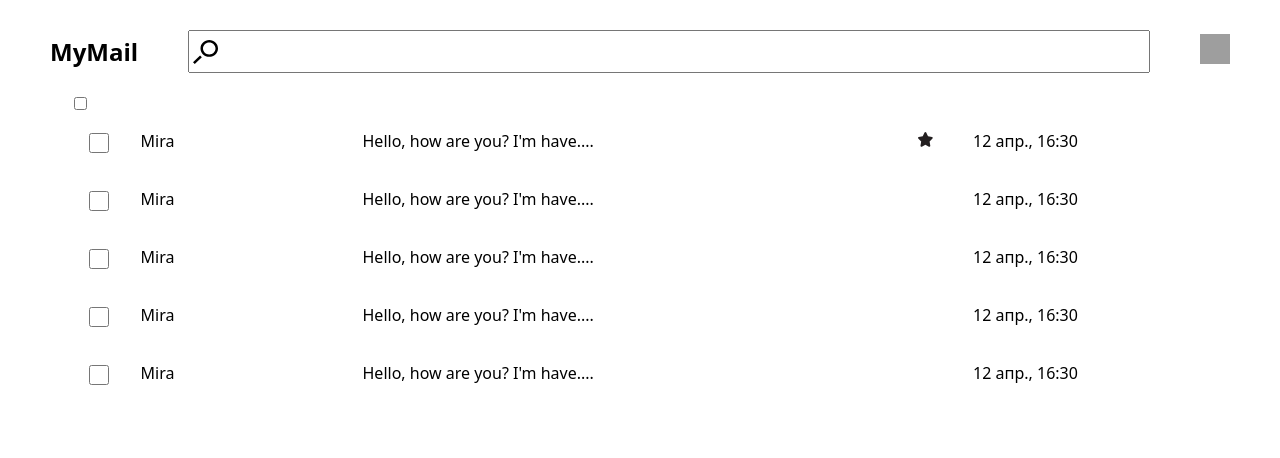
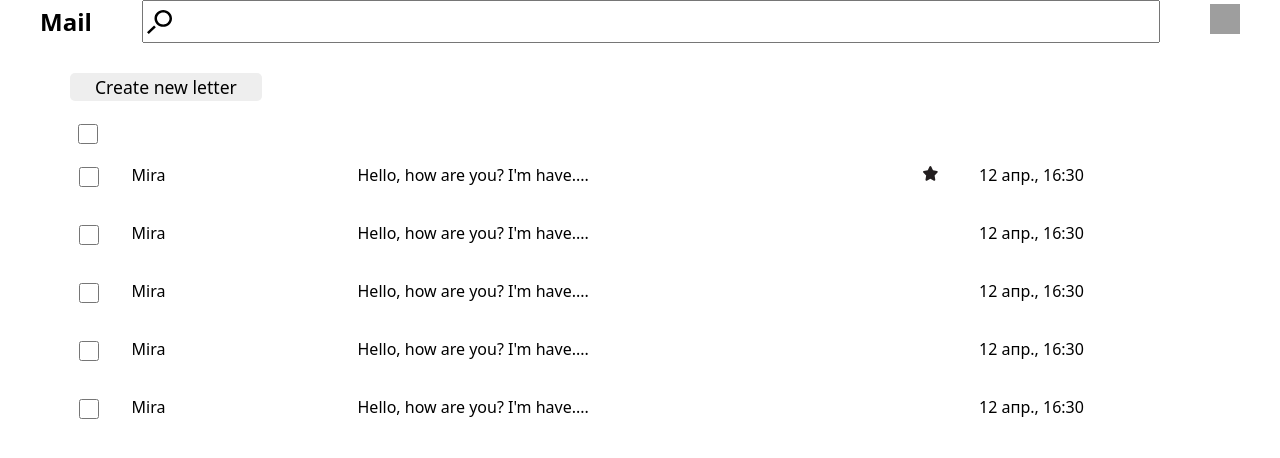
Before and after one commit to drummer-Yurii/mail-frontend, a Vue app: page / in a window 1280 px wide. Shown: the top 458 px of the page. Built offline with nearby package versions, Linux system fonts and the light colour scheme; grey boxes are pictures that could not be loaded.

Commit message:
choice letters with search

```diff
--- a/src/components/App/App.vue
+++ b/src/components/App/App.vue
@@ -1,12 +1,16 @@
 <script setup>
+import { ref } from 'vue';
 import Header from '../Header/Header.vue';
 import Main from '../Main/Main.vue';
-import css from './App.module.css';
+
+const searchValue = ref("")
+
+function search (value) {
+  searchValue.value = value
+}
 </script>
 
 <template>
-  <div :class="css.page">
-    <Header />
-    <Main />
-  </div>
+    <Header :search="search" />
+    <Main :search=" searchValue" />
 </template>
--- a/src/components/Controls/Input/Input.module.css
+++ b/src/components/Controls/Input/Input.module.css
@@ -1,4 +1,4 @@
-.input_main {
+.input__main {
     padding: 6px 10px 6px 35px;
     font-family: inherit;
     width: 100%;
--- a/src/components/Controls/Input/Input.vue
+++ b/src/components/Controls/Input/Input.vue
@@ -2,17 +2,24 @@
 import { computed } from 'vue';
 import css from './Input.module.css';
 
-const props = defineProps(["styleType"]);
+const props = defineProps(["styleType", "modelValue"]);
+
+defineEmits(["update:modelValue"]);
 
 const classNames = computed(() => ({
-    [css.input_main]: props.styleType === "main",
-    [css.input_default]: !props.styleType
+    [css.input__main]: props.styleType === "icon",
+    [css.input__default]: !props.styleType
 }))
 </script>
 
 <template>
     <div :class="css.input__wrapper">
-        <input :class="classNames" type="text" />
+        <input
+            :class="[classNames]"
+            type="text"
+            :value="modelValue"
+            @input="$emit('update:modelValue', $event.target.value)"
+        />
         <span :class="css.input__icon">
             <slot>
                 <img src="/search.svg" alt="search" />
--- a/src/components/Header/Header.vue
+++ b/src/components/Header/Header.vue
@@ -1,18 +1,27 @@
 <script setup>
+import { ref, watch } from 'vue';
 import Button from '../Controls/Button/Button.vue';
 import Input from '../Controls/Input/Input.vue';
 import css from './Header.module.css';
+
+const props = defineProps(["search"]);
+
+const searchValue = ref("");
+
+watch(searchValue, () => {
+    props.search(searchValue.value);
+})
 </script>
 
 <template>
     <header>
         <ul :class="css.header">
-            <li :class="css.header__logo">MyMail</li>
+            <li :class="css.header__logo">Mail</li>
             <li :class="css.header__search">
-                <Input styleType="main" placeholder="Search messages" />
+                <Input :styleType="'icon'" placeholder="Search..." v-model="searchValue" />
             </li>
             <li :class="css.header__help">
-                <Button styleType="icon">
+                <Button :styleType="'icon'">
                     <img src="/help.svg" alt="help" width="30" height="30" />
                 </Button>
             </li>
--- a/src/components/Letter/Letter.module.css
+++ b/src/components/Letter/Letter.module.css
@@ -14,3 +14,9 @@
     cursor: pointer;
     margin-right: 10px;
 }
+
+.letter__title {
+    word-break: keep-all;
+    white-space: nowrap;
+    overflow: hidden;
+}
--- a/src/components/Letter/Letter.vue
+++ b/src/components/Letter/Letter.vue
@@ -32,7 +32,7 @@ const letterClasses = computed(() => ({
         <div class="">
             <slot name="sender"></slot>
         </div>
-        <div class="">
+        <div :class="css.letter__title">
             <slot name="title"></slot>
         </div>
         <div>
--- a/src/components/Main/Main.module.css
+++ b/src/components/Main/Main.module.css
@@ -6,3 +6,14 @@
     display: grid;
     margin-top: 20px;
 }
+
+.main__create {
+    margin-top: 30px;
+    margin-left: 10px;
+}
+
+.letters_all-check input {
+    margin-left: 18px;
+    height: 20px;
+    width: 20px;
+}
--- a/src/components/Main/Main.vue
+++ b/src/components/Main/Main.vue
@@ -1,25 +1,40 @@
 <script setup>
 import Letter from "../Letter/Letter.vue";
-import { LettersMock } from "../../utils/mock";
+import { lettersMock } from "../../utils/mock";
 import css from "./Main.module.css";
 import Checkbox from "../Controls/Checkbox/Checkbox.vue";
 import { ref } from "vue";
+import Button from "../Controls/Button/Button.vue";
+
+const props = defineProps(["search"])
 
 const isAllChecked = ref(false);
 
 function handler (state) {
     isAllChecked.value = state;
 }
+
+function filterFits(lettersMock) {
+    const searchValue = props.search
+    return lettersMock.filter((el) => {
+        return ~el.title.indexOf(searchValue) || ~el.sender.indexOf(searchValue) || !searchValue
+    });
+}
 </script>
 
 <template>
     <main :class="css.main">
+
+        <section :class="css.main__create">
+            <Button>Create new letter</Button>
+        </section>
+
         <section :class="css.letters">
-            <div>
+            <div :class="css['letters_all-check']">
                 <Checkbox @check="handler" />
             </div>
             <Letter
-                v-for="{date, title, sender, isImportant} in LettersMock"
+                v-for="{date, title, sender, isImportant} in filterFits(lettersMock, search)"
                 :key="date"
                 :date="date"
                 :isImportant="isImportant"
--- a/src/utils/mock.js
+++ b/src/utils/mock.js
@@ -1,4 +1,4 @@
-export const LettersMock = [
+export const lettersMock = [
     {
         title: "Hello, how are you? I'm have....",
         isImportant: true,
```
Also changed, not shown: src/components/Editor/Editor.module.css (added), src/components/Editor/Editor.vue (added).
